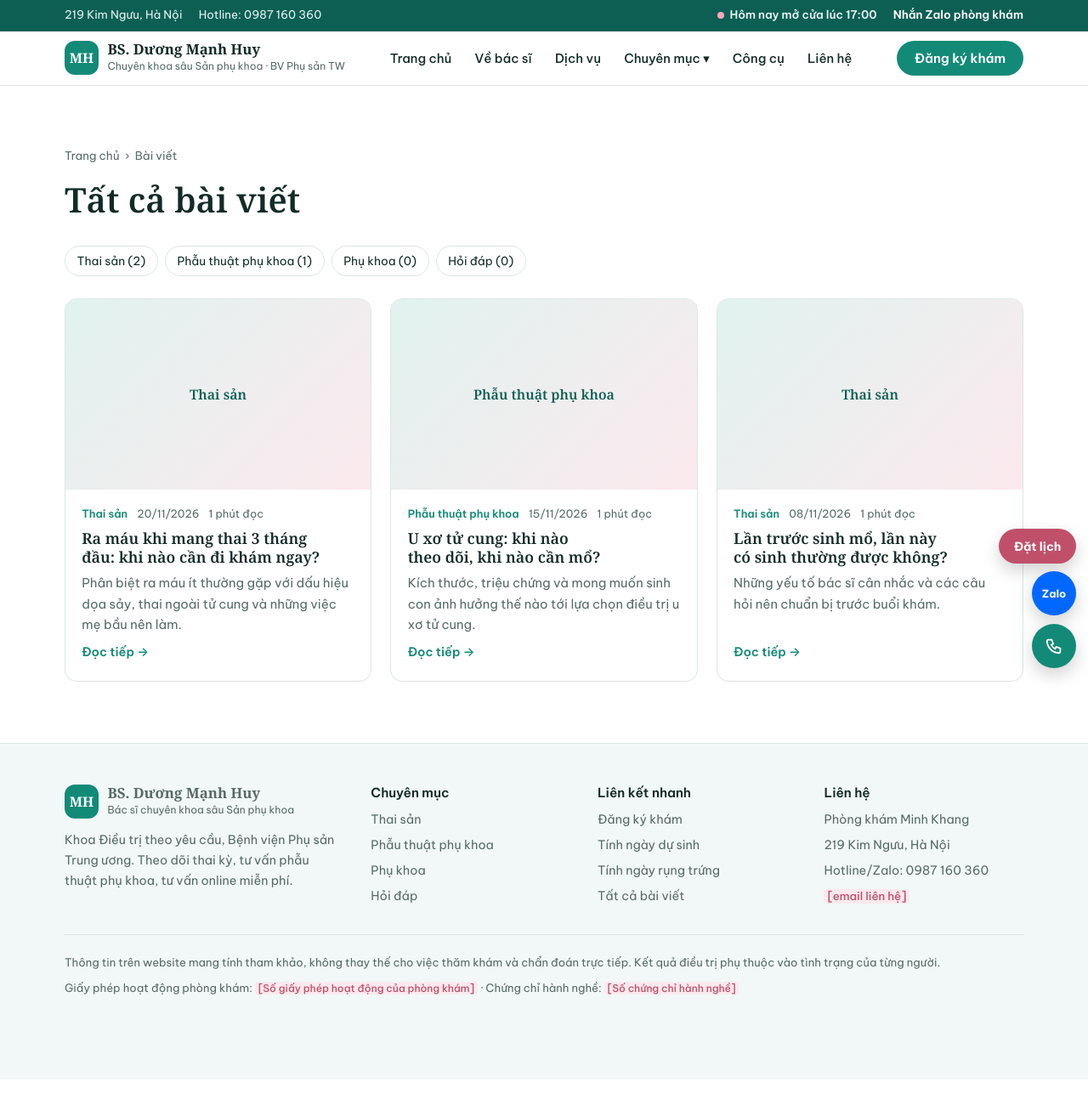
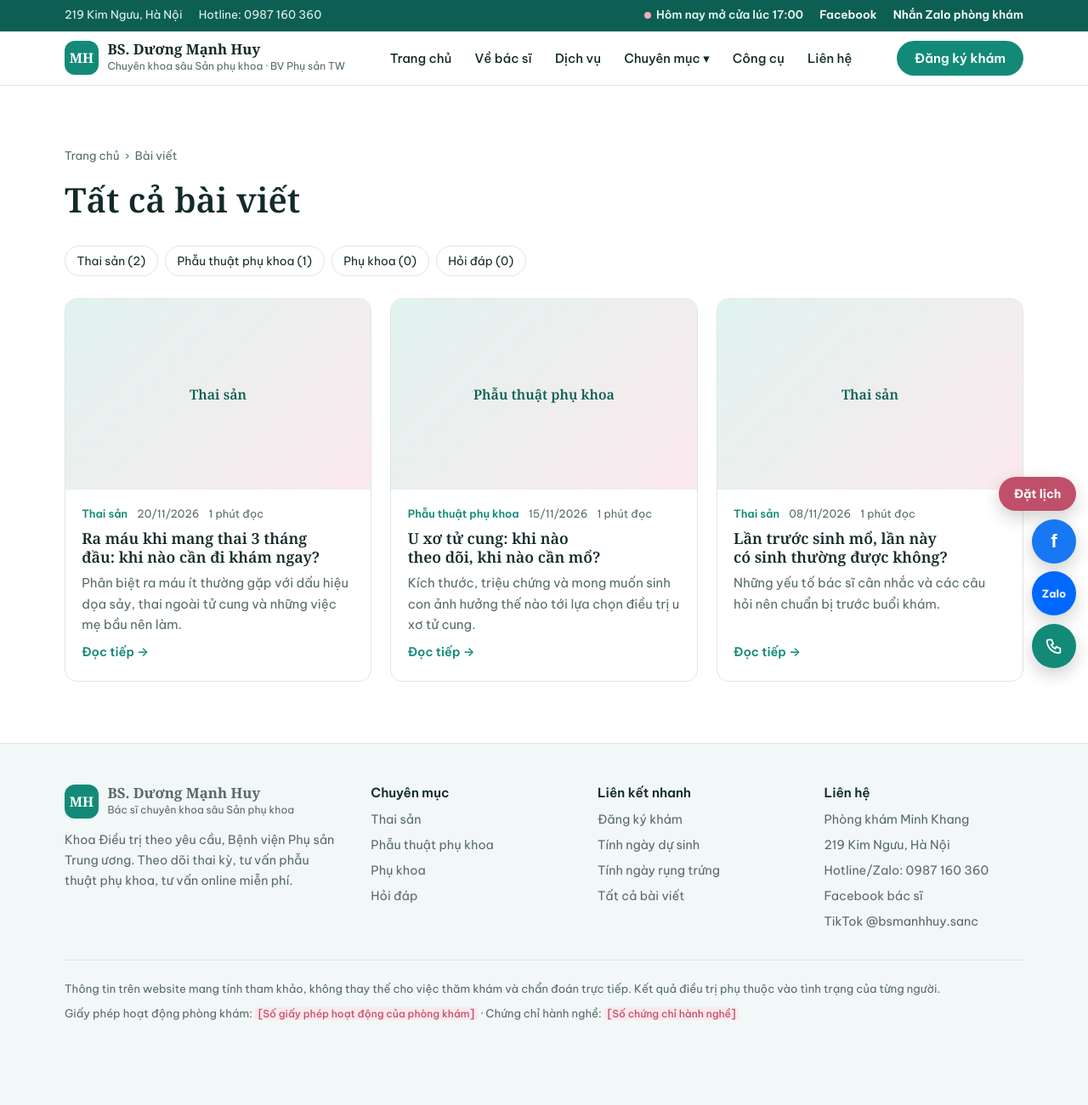
Before and after one commit to duonghuy148-lgtm/website-bacsi-huy, an Eleventy site: page src/bai-viet.njk in a window 1280 px wide. Shown: the whole page at 85% size. Before the commit the page ends 1270 px from the top, so only its background shows below. Built offline with nearby package versions, Linux system fonts and the light colour scheme; Eleventy itself is replaced by a stand-in of ours; files that its build step writes are made by us from their sources.

Commit message:
Thêm link Facebook của bác sĩ (thanh trên, giới thiệu, chân trang, nút nổi)
Co-Authored-By: Claude Opus 5.5 <noreply@anthropic.com>
Claude-Session: https://claude.ai/code/session_01LA9DtKCxmDrmVTGPk3n9be

```diff
--- a/src/_includes/base.njk
+++ b/src/_includes/base.njk
@@ -29,6 +29,7 @@
     </div>
     <div class="left">
       {% if site.hoursConfirmed %}<span class="status" id="openStatus" data-hours='{{ site.hours | dump }}'><i></i><span>Giờ khám hôm nay</span></span>{% endif %}
+      {% if site.facebook %}<a href="{{ site.facebook }}" target="_blank" rel="noopener">Facebook</a>{% endif %}
       <a href="{{ zaloHref }}">Nhắn Zalo phòng khám</a>
     </div>
   </div>
@@ -71,7 +72,7 @@
       </div>
       <div><h4>Chuyên mục</h4><ul>{% for c in site.categories %}<li><a href="/chuyen-muc/{{ c.slug }}/">{{ c.name }}</a></li>{% endfor %}</ul></div>
       <div><h4>Liên kết nhanh</h4><ul><li><a href="/#dat-lich">Đăng ký khám</a></li><li><a href="/#cong-cu">Tính ngày dự sinh</a></li><li><a href="/#cong-cu">Tính ngày rụng trứng</a></li><li><a href="/bai-viet/">Tất cả bài viết</a></li></ul></div>
-      <div><h4>Liên hệ</h4><ul><li>{{ site.clinicName | ph | safe }}</li><li>{{ site.clinicAddress | ph | safe }}</li><li>Hotline/Zalo: {{ site.phone | ph | safe }}</li><li>{{ site.email | ph | safe }}</li></ul></div>
+      <div><h4>Liên hệ</h4><ul><li>{{ site.clinicName | ph | safe }}</li><li>{{ site.clinicAddress | ph | safe }}</li><li>Hotline/Zalo: {{ site.phone | ph | safe }}</li>{% if site.facebook %}<li><a href="{{ site.facebook }}" target="_blank" rel="noopener">Facebook bác sĩ</a></li>{% endif %}{% if site.tiktok %}<li><a href="{{ site.tiktok }}" target="_blank" rel="noopener">TikTok {{ site.tiktokHandle }}</a></li>{% endif %}</ul></div>
     </div>
     <div class="legal">
       <p>Thông tin trên website mang tính tham khảo, không thay thế cho việc thăm khám và chẩn đoán trực tiếp. Kết quả điều trị phụ thuộc vào tình trạng của từng người.</p>
@@ -82,6 +83,7 @@
 
 <div class="float" aria-label="Liên hệ nhanh">
   <a class="f-book" href="{{ site.clinicBookingUrl or '/#dat-lich' }}" target="_blank" rel="noopener">Đặt lịch</a>
+  {% if site.facebook %}<a class="f-fb" href="{{ site.facebook }}" target="_blank" rel="noopener" aria-label="Facebook bác sĩ">f</a>{% endif %}
   <a class="f-zalo" href="{{ zaloHref }}" {% if site.zalo %}target="_blank" rel="noopener"{% endif %} aria-label="Nhắn Zalo">Zalo</a>
   <a class="f-call" href="/#dat-lich" data-tel="{{ site.phone }}" aria-label="Gọi điện"><svg viewBox="0 0 24 24" fill="none" stroke="currentColor" stroke-width="2"><path d="M5 4h4l2 5-2.5 1.5a11 11 0 0 0 5 5L15 13l5 2v4a2 2 0 0 1-2 2A16 16 0 0 1 3 6a2 2 0 0 1 2-2"/></svg></a>
 </div>
--- a/src/assets/style.css
+++ b/src/assets/style.css
@@ -263,3 +263,4 @@ footer{background:var(--bg-soft);border-top:1px solid var(--line);padding-block:
 .choice h4{margin:0;font:600 1.1rem var(--display)}
 .choice p:not(.eyebrow){color:var(--muted);font-size:.94rem}
 .choice .btn{margin-top:.3rem;white-space:normal}
+.float .f-fb{background:#1877f2;font:700 1.4rem Arial,sans-serif}
--- a/src/index.njk
+++ b/src/index.njk
@@ -165,6 +165,7 @@ layout: base.njk
         {% for t in site.timeline %}<li><b>{{ t.year | ph | safe }}</b><span>{{ t.text | ph | safe }}{% if t.link %} · <a href="{{ t.link }}" target="_blank" rel="noopener">{{ t.linkText }}</a>{% endif %}</span></li>
         {% endfor %}
       </ul>
+      {% if site.facebook %}<p><a class="btn ghost sm" href="{{ site.facebook }}" target="_blank" rel="noopener">Theo dõi bác sĩ trên Facebook</a></p>{% endif %}
       {% if site.awards %}<div class="awards"><b>Khen thưởng</b><ul>{% for a in site.awards %}<li>{{ a }}</li>{% endfor %}</ul></div>{% endif %}
     </div>
   </div>
```
